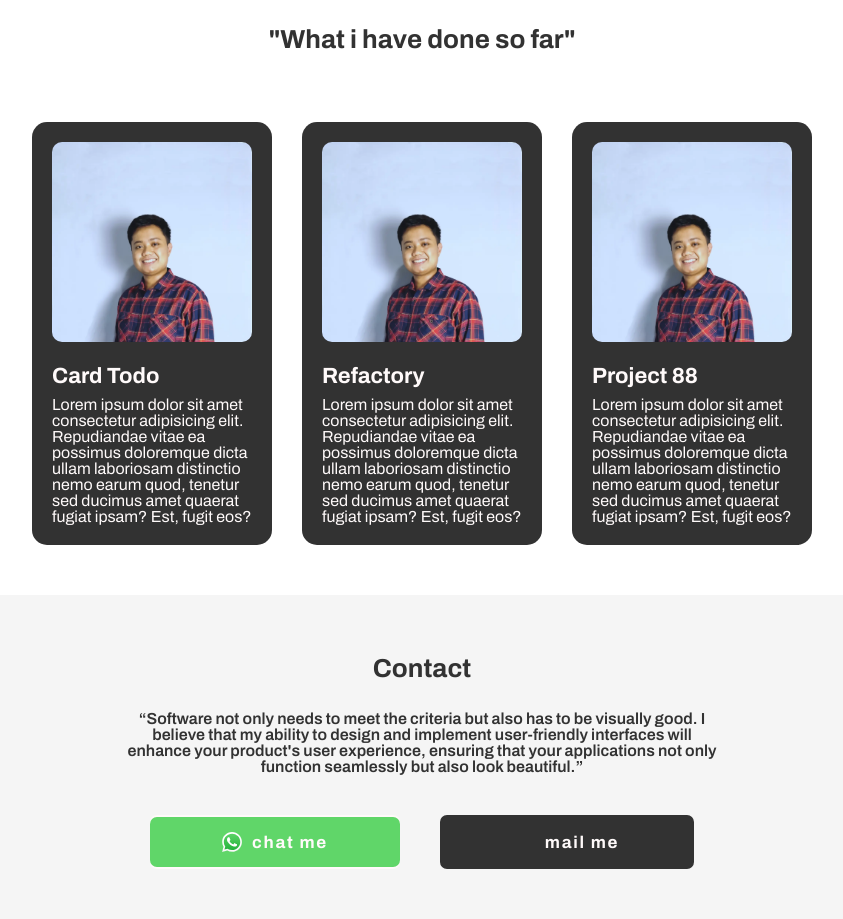
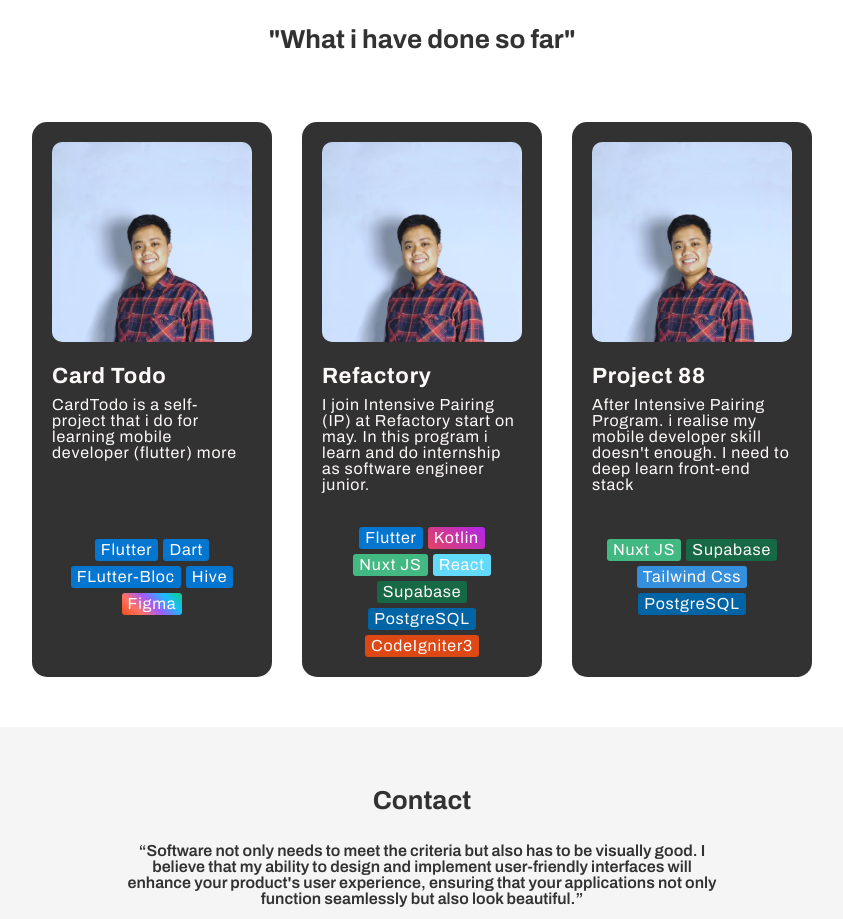
Before and after one commit to mrizkiid-dev/portfolio, a Vue app: page / in a window 1280 px wide. Shown: the part 1900-2819 px from the top of the page, without its empty margins (218-1061 px from the left). Built offline with nearby package versions, Linux system fonts and the light colour scheme; some icons are missing.

Commit message:
feat(project): add content and adding feature skills

```diff
--- a/src/assets/homepage/projects-style.css
+++ b/src/assets/homepage/projects-style.css
@@ -5,12 +5,6 @@ section#projects {
     align-items: center;
     margin: 50px 0;
 }
-
-/* section#projects h2 {
-    text-align: center;
-    font-size: 26px;
-    font-weight: bold;
-} */
 
 section#projects .content-grid {
     display: grid;
@@ -30,6 +24,8 @@ section#projects .content-grid .content {
     color: var(--color-text-light);
     border-radius: 15px;
     cursor: pointer;
+
+    letter-spacing: 0.05em;
 }
 
 section#projects .content img {
@@ -54,6 +50,60 @@ section#projects .content h3 {
 section#projects .content p {
     font-size: 16px;
     margin-top: 10px;
+    height: 100px;
+}
+
+section#projects .content .skills {
+    display: flex;
+    flex-direction: row;
+    gap: 5px;
+    flex-wrap: wrap;
+    justify-content: center;
+    align-content: center;
+    min-height: 100px;
+    margin-top: 30px;
+}
+
+section#projects .skills .skill {
+    margin: 0;
+    padding: 3px 6px;
+    border-radius: 3px;
+}
+
+.flutter {
+    background-color: #0476D0;
+}
+
+.figma {
+    background: linear-gradient(45deg, #f24e1e, #ff7262, #a259ff, #1abcfe, #0acf83);
+}
+
+.android-studio {
+    background: linear-gradient(45deg, #E24462, #B125EA);
+}
+
+.vue-js {
+    background-color: #42b883;
+}
+
+.react {
+    background-color: #61dafb;
+}
+
+.supabase {
+    background-color: #166944;
+}
+
+.postgresql {
+    background-color: #0064a5;
+}
+
+.code-igniter {
+    background-color: #DD4814;
+}
+
+.tailwind {
+    background-color: #3490dc;
 }
 
 
--- a/src/views/HomePage.vue
+++ b/src/views/HomePage.vue
@@ -229,7 +229,14 @@
                     </div>
                     <div>
                         <h3 class="description-project">Card Todo</h3>
-                        <p>Lorem ipsum dolor sit amet consectetur adipisicing elit. Repudiandae vitae ea possimus doloremque dicta ullam laboriosam distinctio nemo earum quod, tenetur sed ducimus amet quaerat fugiat ipsam? Est, fugit eos?</p>
+                        <p>CardTodo is a self-project that i do for learning mobile developer (flutter) more</p>
+                        <div class="skills">
+                            <div class="skill flutter">Flutter</div>
+                            <div class="skill flutter">Dart</div>
+                            <div class="skill flutter">FLutter-Bloc</div>
+                            <div class="skill flutter">Hive</div>
+                            <div class="skill figma">Figma</div>
+                        </div>
                     </div>
                 </div>
                 <div class="content" @click="onRefactoryPopUp">
@@ -238,7 +245,16 @@
                     </div>
                     <div>
                         <h3 class="description-project">Refactory</h3>
-                        <p>Lorem ipsum dolor sit amet consectetur adipisicing elit. Repudiandae vitae ea possimus doloremque dicta ullam laboriosam distinctio nemo earum quod, tenetur sed ducimus amet quaerat fugiat ipsam? Est, fugit eos?</p>
+                        <p>I join Intensive Pairing (IP) at Refactory start on may. In this program i learn and do internship as software engineer junior.</p>
+                        <div class="skills">
+                            <div class="skill flutter">Flutter</div>
+                            <div class="skill android-studio">Kotlin</div>
+                            <div class="skill vue-js">Nuxt JS</div>
+                            <div class="skill react">React</div>
+                            <div class="skill supabase">Supabase</div>
+                            <div class="skill postgresql">PostgreSQL</div>
+                            <div class="skill code-igniter">CodeIgniter3</div>
+                        </div>
                     </div>
                 </div>
                 <div class="content" @click="onProject88PopUp">
@@ -247,7 +263,13 @@
                     </div>
                     <div>
                         <h3 class="description-project">Project 88</h3>
-                        <p>Lorem ipsum dolor sit amet consectetur adipisicing elit. Repudiandae vitae ea possimus doloremque dicta ullam laboriosam distinctio nemo earum quod, tenetur sed ducimus amet quaerat fugiat ipsam? Est, fugit eos?</p>
+                        <p>After Intensive Pairing Program. i realise my mobile developer skill doesn't enough. I need to deep learn front-end stack</p>
+                        <div class="skills">
+                            <div class="skill vue-js">Nuxt JS</div>
+                            <div class="skill supabase">Supabase</div>
+                            <div class="skill tailwind">Tailwind Css</div>
+                            <div class="skill postgresql">PostgreSQL</div>
+                        </div>
                     </div>
                 </div>
             </div>
```
